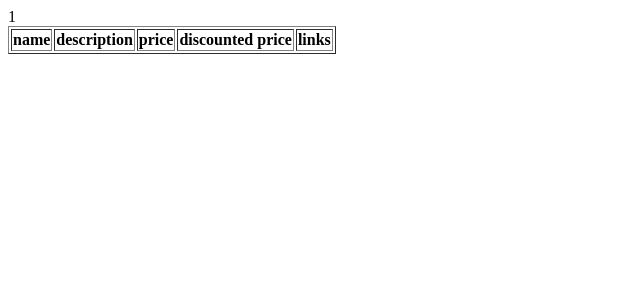
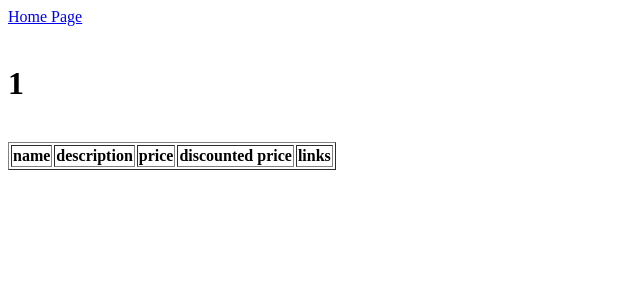
Before and after one commit to DarthKitten2130/ecommerce-project, a Flask app: page /category/1 in a window 1280 px wide. Shown: the top 300 px of the page, without its empty margins (0-640 px from the left). Run offline with Flask 3, Linux system fonts and the light colour scheme; data that the repository does not hold is empty.

Commit message:
fixed pages

```diff
--- a/static/styles/white.css
+++ /dev/null
@@ -1,4 +0,0 @@
-body {
-    background-color: white;
-    color: black;
-}
--- a/templates/account.html
+++ b/templates/account.html
@@ -6,7 +6,6 @@
     <meta name="viewport" content="width=device-width, initial-scale=1.0">
     <title>Account</title>
 </head>
-<link rel="stylesheet" type="text/css" href="{{ url_for('static',filename='styles/white.css') }}">
 
 <body>
     <a href="/">Home Page</a> <br><br><br>
--- a/templates/category.html
+++ b/templates/category.html
@@ -6,10 +6,10 @@
     <meta name="viewport" content="width=device-width, initial-scale=1.0">
     <title>Category</title>
 </head>
-<link rel="stylesheet" type="text/css" href="{{ url_for('static',filename='styles/white.css') }}">
 
 <body>
-    {{category}} <br>
+    <a href="http://127.0.0.1:5000/">Home Page</a> <br><br>
+    <h1>{{category}}</h1> <br>
     {{results | safe}}
 </body>
 
--- a/templates/createaccount.html
+++ b/templates/createaccount.html
@@ -6,14 +6,13 @@
     <meta name="viewport" content="width=device-width, initial-scale=1.0">
     <title>Create Account</title>
 </head>
-<link rel="stylesheet" type="text/css" href="{{ url_for('static',filename='styles/white.css') }}">
 
 <body>
     <form action="" method='post'>
         <label for="username">Create a Username</label><br>
         <input type="text" id="username" name="username"><br>
         <label for="password">Create a password</label><br>
-        <input type="password" name="password" id="password"><br>
+        <input type="password" name="password" id="password"><br><br>
         <input type="submit" name="submit" id="submit">
     </form>
     <br>
--- a/templates/home.html
+++ b/templates/home.html
@@ -7,7 +7,6 @@
 
     <title>SathuMart</title>
 </head>
-<link rel="stylesheet" type="text/css" href="{{ url_for('static',filename='styles/white.css') }}">
 
 <body>
     <table style="width: 100%; border-spacing: 0px">
--- a/templates/order.html
+++ b/templates/order.html
@@ -6,10 +6,9 @@
     <meta name="viewport" content="width=device-width, initial-scale=1.0">
     <title>Order</title>
 </head>
-<link rel="stylesheet" type="text/css" href="{{ url_for('static',filename='styles/white.css') }}">
 
 <body>
-    <a href="http://127.0.0.1:5000">Home</a><br><br>
+    <a href="http://127.0.0.1:5000">Home Page</a><br><br>
 
     <table style="width: 100%;">
         <form id="order" method="post">
--- a/templates/product.html
+++ b/templates/product.html
@@ -6,7 +6,6 @@
     <meta name="viewport" content="width=device-width, initial-scale=1.0">
     <title></title>
 </head>
-<link rel="stylesheet" type="text/css" href="{{ url_for('static',filename='styles/white.css') }}">
 <link rel="stylesheet" type="text/css" href="{{ url_for('static',filename='styles/product.css') }}">
 
 
--- a/templates/search.html
+++ b/templates/search.html
@@ -6,7 +6,6 @@
     <meta name="viewport" content="width=device-width, initial-scale=1.0">
     <title>Search</title>
 </head>
-<link rel="stylesheet" type="text/css" href="{{ url_for('static',filename='styles/white.css') }}">
 
 <body>
     <a href="http://127.0.0.1:5000/">Home Page</a> <br><br>
--- a/templates/sell.html
+++ b/templates/sell.html
@@ -6,12 +6,11 @@
     <meta name="viewport" content="width=device-width, initial-scale=1.0">
     <title>Business</title>
 </head>
-<link rel="stylesheet" type="text/css" href="{{ url_for('static',filename='styles/white.css') }}">
 
 <body>
     Welcome to your business! <br>
 
-    Add a new product to your store <br>
+    Add a new product to your store <br><br>
     <form id="sell" method="post" enctype = "multipart/form-data">
         <label for="itemName">The Name of your new product</label><br>
         <input type="text" name="itemName" id="itemName"><br>
--- a/templates/signin.html
+++ b/templates/signin.html
@@ -6,16 +6,16 @@
     <meta name="viewport" content="width=device-width, initial-scale=1.0">
     <title>Sign In</title>
 </head>
-<link rel="stylesheet" type="text/css" href="{{ url_for('static',filename='styles/white.css') }}">
 
 <body>
+    <a href="http://127.0.0.1:5000/">Home Page</a> <br><br>
     sign in
     <br>
     <form action="" method='post'>
         <label for="username">Username</label><br>
         <input type="text" id="username" name="username"><br>
         <label for="password">Password</label><br>
-        <input type="password" name="password" id="password"><br>
+        <input type="password" name="password" id="password"><br><br>
         <input type="submit" name="submit" id="submit">
     </form>
     <h3>Don't have an account? <a href="/createaccount">Create one now</a></h3>
```
Also changed, not shown: static/styles/black.css (deleted, +0 -8 lines).
